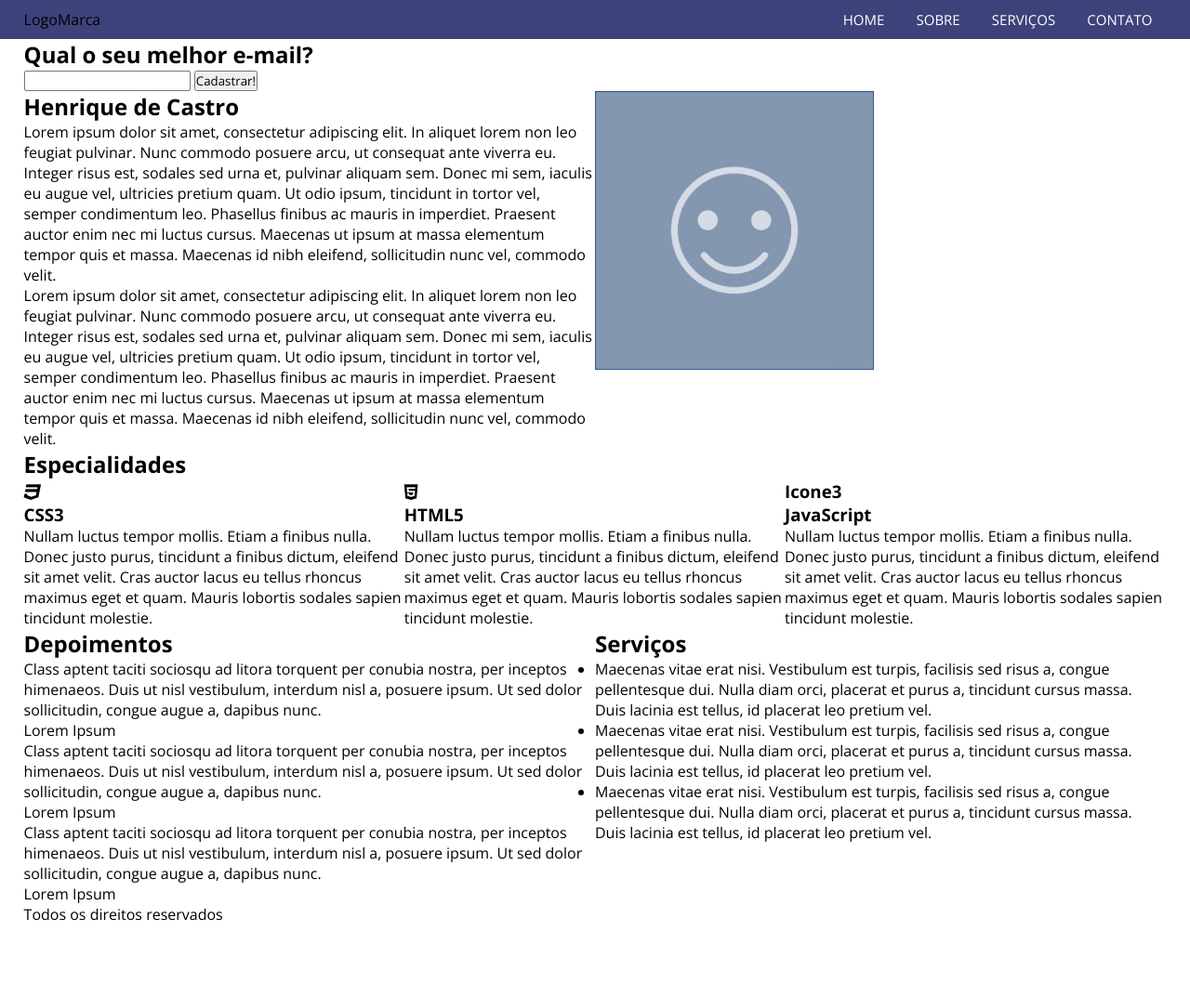
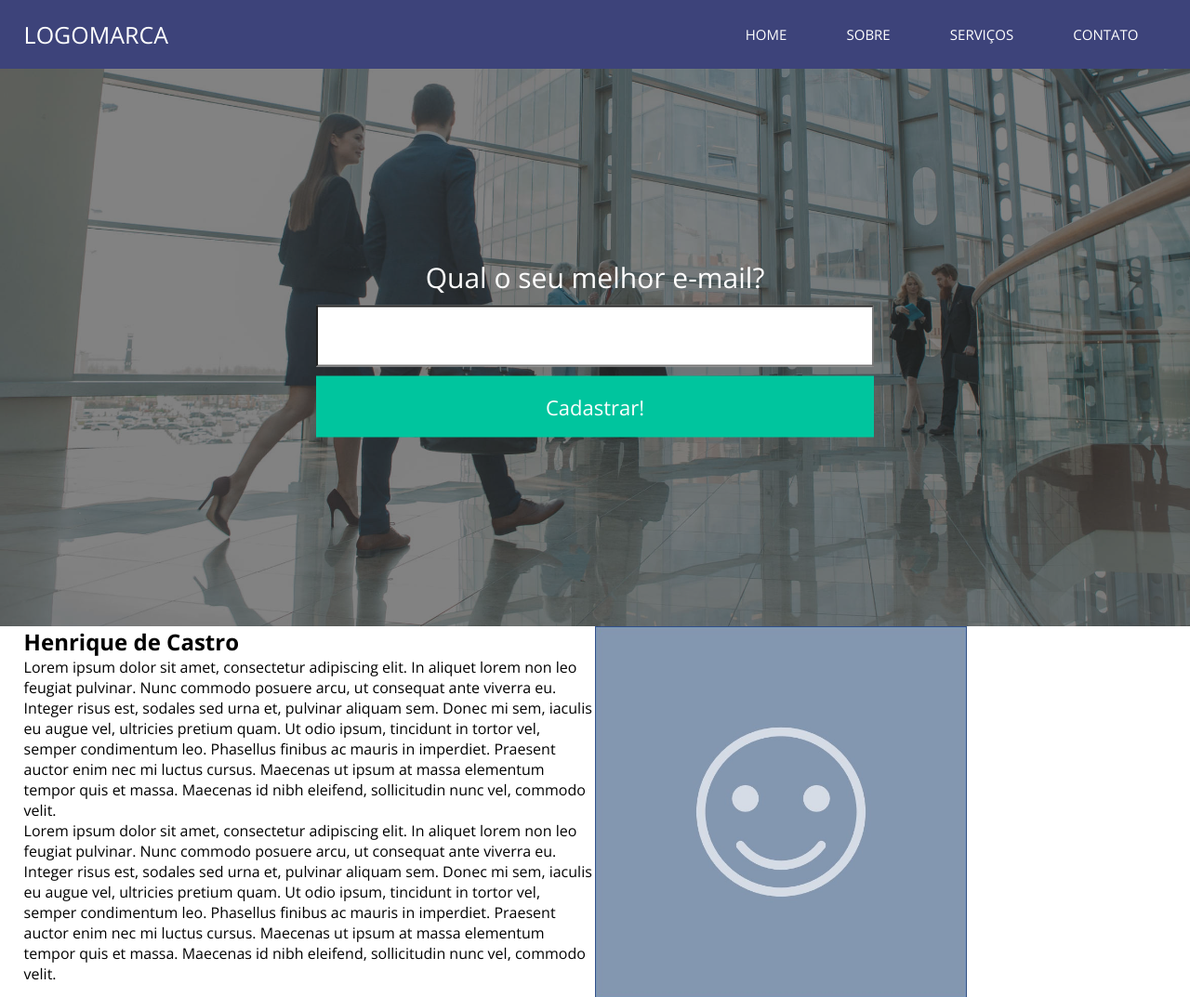
Before and after one commit to Ricky-Castro/Criando-Site-Din-mico---HTML5-e-Marca-o, a PHP site: page / in a window 1280 px wide. Shown: the top 1073 px of the page at 93% size. Before the commit the page ends 991 px from the top, so only its background shows below. Run offline with PHP 8.4, Linux system fonts and the light colour scheme.

Commit message:
estilizando formulário

```diff
--- a/estilo/style.css
+++ b/estilo/style.css
@@ -36,8 +36,15 @@
 /**Estilização**/
 
 header{
-	padding:10px 0;
+	padding:20px 0;
 	background: #3D437A;
+}
+
+header .logo{
+	font-size: 25px;
+	font-weight: 300;
+	text-transform: uppercase;
+	color: white;
 }
 
 .mobile{
@@ -45,12 +52,15 @@ header{
 }
 
 nav.desktop ul{
+	position: relative;
+	top:6px;
 	list-style-type: none;
 }
 
 nav.desktop li{
+	font-weight: 300;
 	font-size: 15px;
-	padding:0 15px;
+	padding:0 30px;
 	text-transform: uppercase;
 	display: inline-block;
 }
@@ -59,3 +69,60 @@ nav.desktop a{
 	color: white;
 	text-decoration: none;
 }
+
+section.banner-principal{
+	width:100%;
+	height: 600px;
+	background-image: url(../imagens/bg-form.jpg);
+	background-size:cover;
+	position: relative;
+}
+
+.overlay{
+	position: absolute;
+	left: 0;
+	top:0;
+	width: 100%;
+	height:100%;
+	z-index: 1;
+	background-color: rgba(51,51,51,0.6);
+}
+
+section.banner-principal form{
+	width: 98%;
+	max-width: 600px;
+	z-index: 2;
+	position: absolute;
+	left: 50%;
+	top: 50%;
+	transform: translate(-50%,-50%);
+	-ms-transform:translate(-50%,-50%);
+}
+
+section.banner-principal form h2{
+	color: white;
+	font-weight: 300;
+	font-size: 30px;
+	text-align: center;
+}
+
+section.banner-principal form input[type=email]{
+	width: 100%;
+	height: 66px;
+	margin-top: 10px;
+	background: white;
+	color: #333;
+	font-size: 22px;
+	padding-left: 10px;
+}
+
+section.banner-principal form input[type=submit]{
+	width: 100%;
+	height: 66px;
+	margin-top: 10px;
+	background: #00C59E;
+	color: white;
+	cursor: pointer;
+	font-size: 22px;
+	border: 0;
+}
--- a/index.php
+++ b/index.php
@@ -3,7 +3,7 @@
 <head>
 	<title>Projeto 01</title>
 	<link rel="stylesheet" href="estilo/font-awesome.min.css">
-	<link href="https://fonts.googleapis.com/css?family=Open+Sans:400,700&display=swap" rel="stylesheet">
+	<link href="https://fonts.googleapis.com/css?family=Open+Sans:300,400,700&display=swap" rel="stylesheet">
 	<link rel="stylesheet" type="text/css" href="estilo/style.css" />
 	<meta name="viewport" content="width=device-width, initial-scale=1.0, maximum-scale=1.0" />
 	<meta name="keywords" content="Palavras, Separadas, Por, Vírgulas." />
@@ -14,7 +14,7 @@
 
 <header>
 	<div class="center">
-		<div class="Logo left">LogoMarca</div><!--Logo-->
+		<div class="logo left">LogoMarca</div><!--Logo-->
 		<nav class="desktop right">
 			<ul>
 				<li><a href="">Home</a></li>
@@ -34,7 +34,8 @@
 		<div class="clear"></div>
 	</div><!--center-->
 </header>
-	<section class="banne-principal">
+	<section class="banner-principal">
+		<div class="overlay"></div><!--overlay-->
 		<div class="center">
 		<form>
 			<h2>Qual o seu melhor e-mail?</h2>
@@ -51,7 +52,7 @@
 				<p>Lorem ipsum dolor sit amet, consectetur adipiscing elit. In aliquet lorem non leo feugiat pulvinar. Nunc commodo posuere arcu, ut consequat ante viverra eu. Integer risus est, sodales sed urna et, pulvinar aliquam sem. Donec mi sem, iaculis eu augue vel, ultricies pretium quam. Ut odio ipsum, tincidunt in tortor vel, semper condimentum leo. Phasellus finibus ac mauris in imperdiet. Praesent auctor enim nec mi luctus cursus. Maecenas ut ipsum at massa elementum tempor quis et massa. Maecenas id nibh eleifend, sollicitudin nunc vel, commodo velit.</p>
 		</div><!--w50 left-->
 		<div class="w50 left">
-			<img src="imagens/foto.jpg" width="300" height="300" />
+			<img src="imagens/foto.jpg" width="400" height="400" />
 		</div><!--w50 left-->
 		<div class="clear"></div>
 		</div><!--center-->
```
Also changed, not shown: imagens/bg-form.jpg (added).
